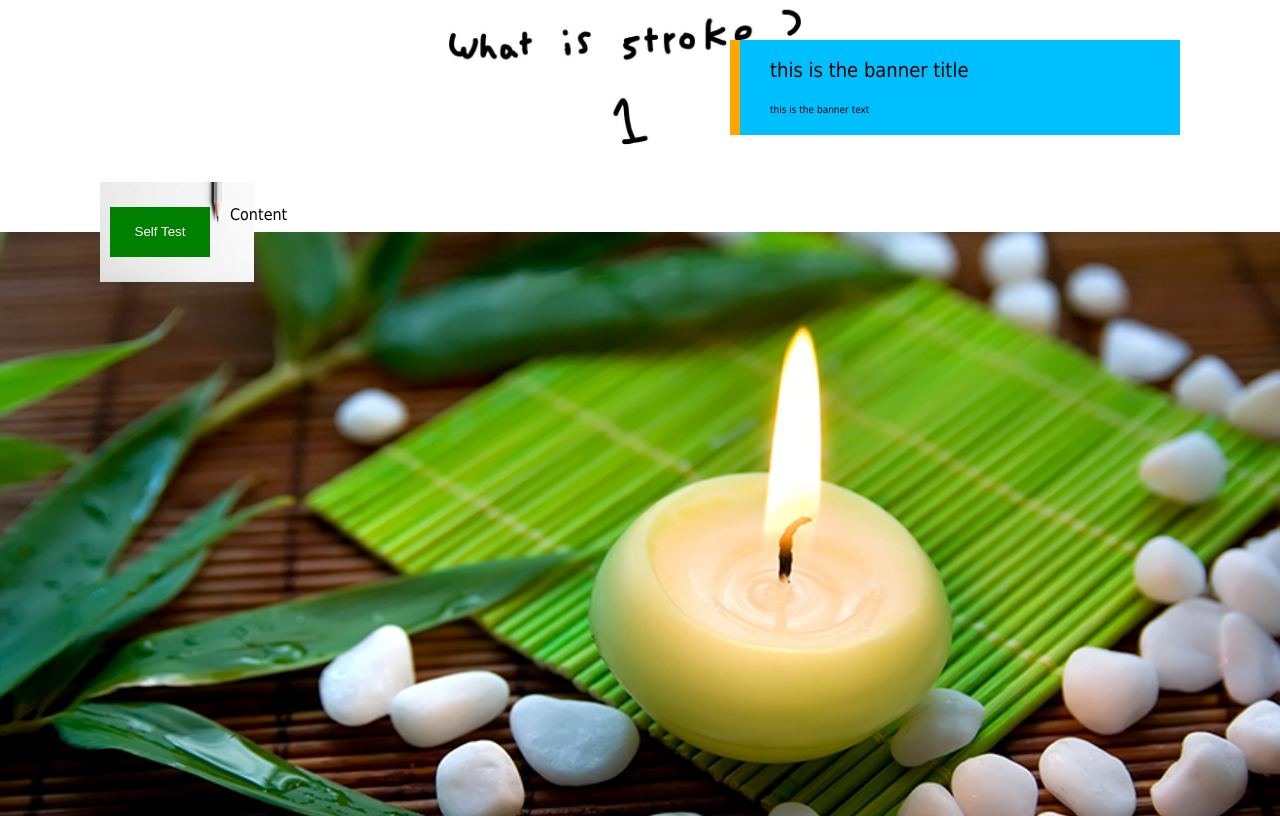
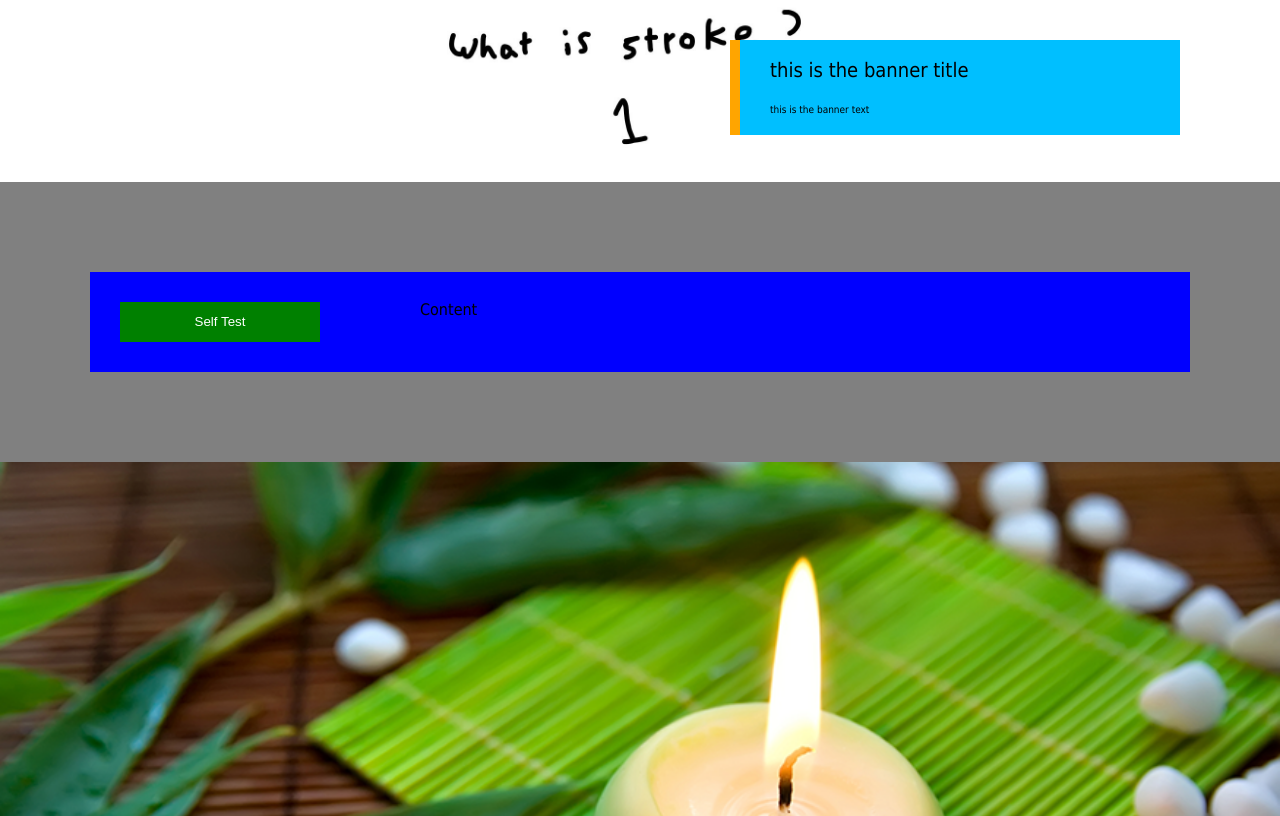
Before and after one commit to bartley-le/INFO1003-GU, a PHP site: page / in a window 1280 px wide. Shown: the part 65-881 px from the top of the page. Run offline with PHP 8.4, Linux system fonts and the light colour scheme.

Commit message:
fixed button

```diff
--- a/index.html
+++ b/index.html
@@ -47,9 +47,10 @@
 
     <!--Anthony - Self-test-->
     <div class = "box">
-        <button class = "main">Self Test</button>
-        <img src="img/2.jpg" ="300" height="100"/>
-        <p class = "words">Content</p>
+	   <div class = "box2">
+	      <button class = "main">Self Test</button>
+          <p class = "words">Content</p>
+	   </div>
     </div>
 
     <!--Kevin - Article-->
--- a/style.css
+++ b/style.css
@@ -83,27 +83,32 @@ a{
 
 /*Anthony - Self-test*/
 .box{
-    width:300px;
-    height:50px;
-    margin-left:100px;
-    position:relative;
+    height:100px;
+	background-color:gray;
+	padding-left:90px;
+	padding-right:90px;
+	padding-top:90px;
+	padding-bottom: 90px;
+}
+
+.box2{
+	height:40px;
+	background-color:blue;
+    padding:30px;
 }
 
 .main{
     color: white;
     background: green;
-    width:100px;
-    height: 50px;
-    left:10px;
-    top:25px;
-    position:absolute;
+    width:200px;
+    height: 40px;
     border:none;
+	float: left;
 }
 
 .words{
-    left:130px;
-    top:25px;
-    position:absolute;
+	float:left;
+	padding-left:100px;
 }
 
 /*Kevin - Article*/
```
